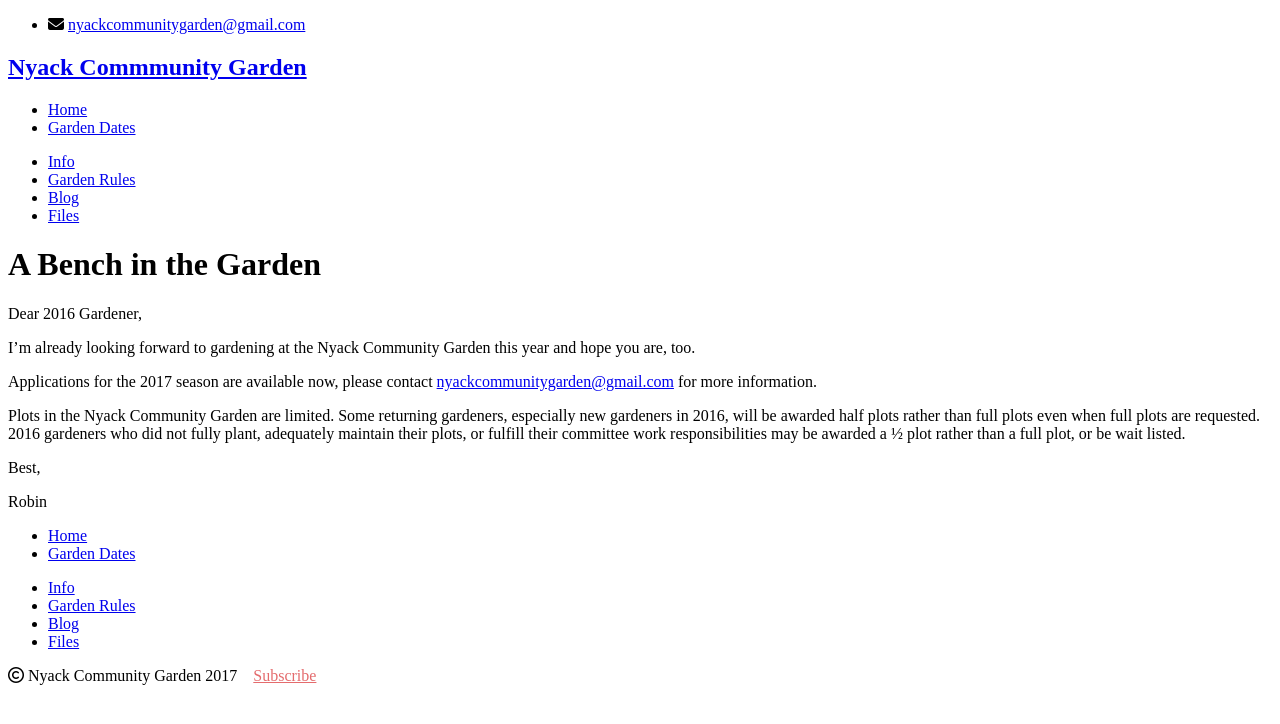
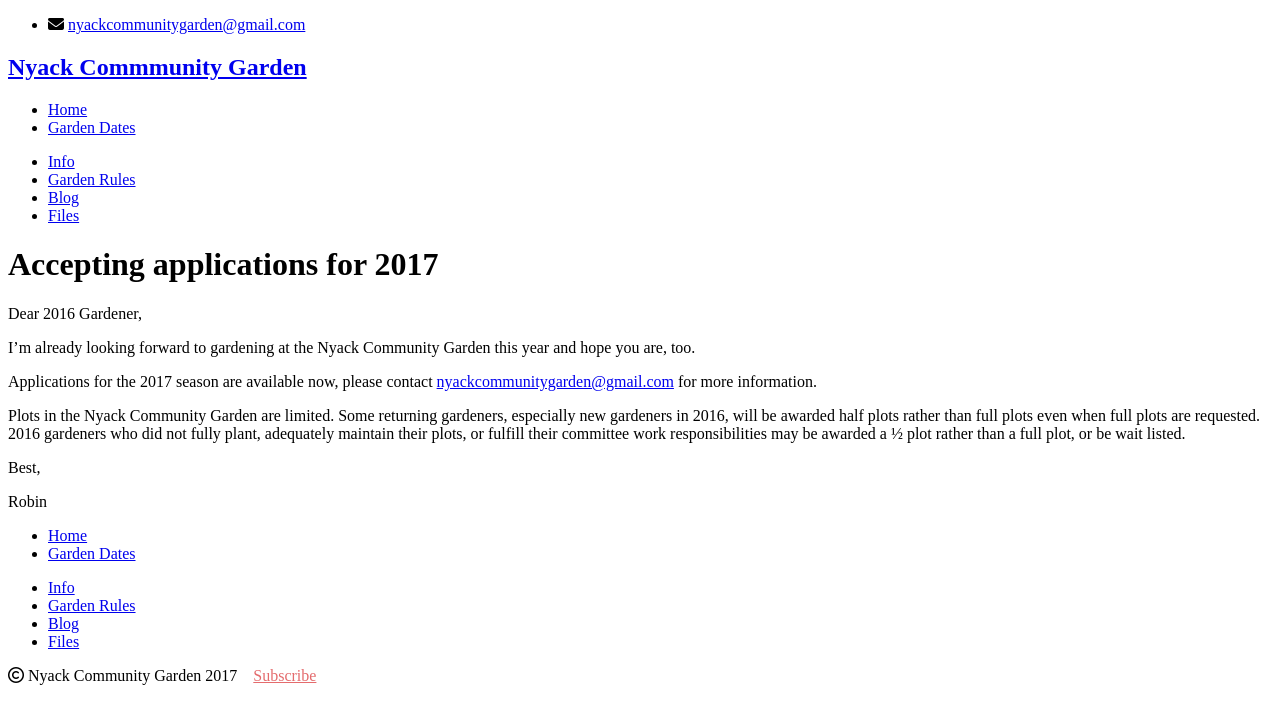
Before and after one commit to bosborne/nyackcommunitygarden, a Jekyll site: the page built from _posts/2017-02-03-accepting-applications.md, in a window 1280 px wide. Shown: the top 724 px of the page. Built offline with Jekyll 4.4.1, drawn with Linux system fonts in a browser that asks for light colours; nearby versions of some CDN libraries; library files that are not in the unit come from our copies.

Commit message:
Fix title

```diff
--- a/_posts/2017-02-03-accepting-applications.md
+++ b/_posts/2017-02-03-accepting-applications.md
@@ -1,7 +1,7 @@
 ---
 layout: post
 pageclass: blog
-title: "A Bench in the Garden"
+title: "Accepting applications for 2017"
 published: true
 ---
 Dear 2016 Gardener,
```
